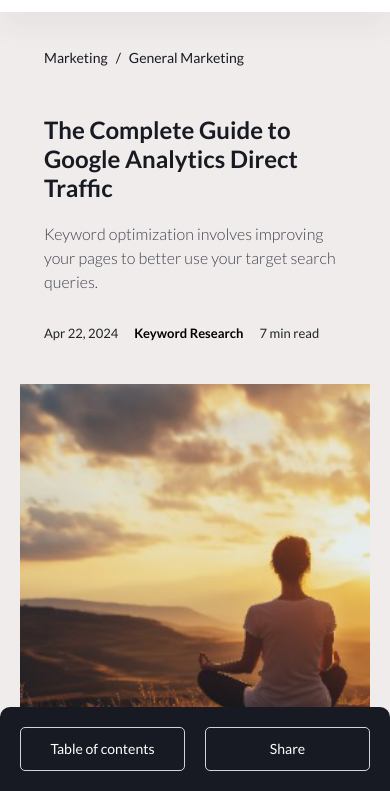
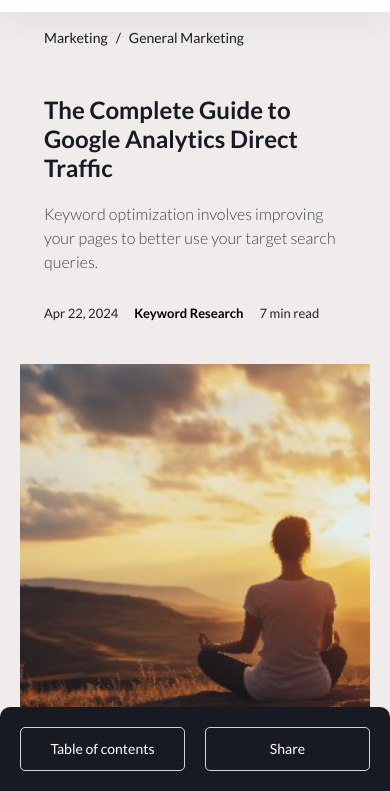
Before and after one commit to rajputrahul445/semrush, a plain HTML site: page blog-details.html in a window 390 px wide. Shown: the part 53-844 px from the top of the page. Drawn offline with nearby package versions, Linux system fonts and the light colour scheme.

Commit message:
padding fix for ipad

```diff
--- a/css/media.css
+++ b/css/media.css
@@ -154,6 +154,9 @@
     .banner h1, .banner h2 {
         font-size: 24px;
     }
+    section.banner.greyBg.mt-5.fullBanner{
+        padding: 0;
+    }
     .blogFontLg {
         font-size: 16px;
     }
```
